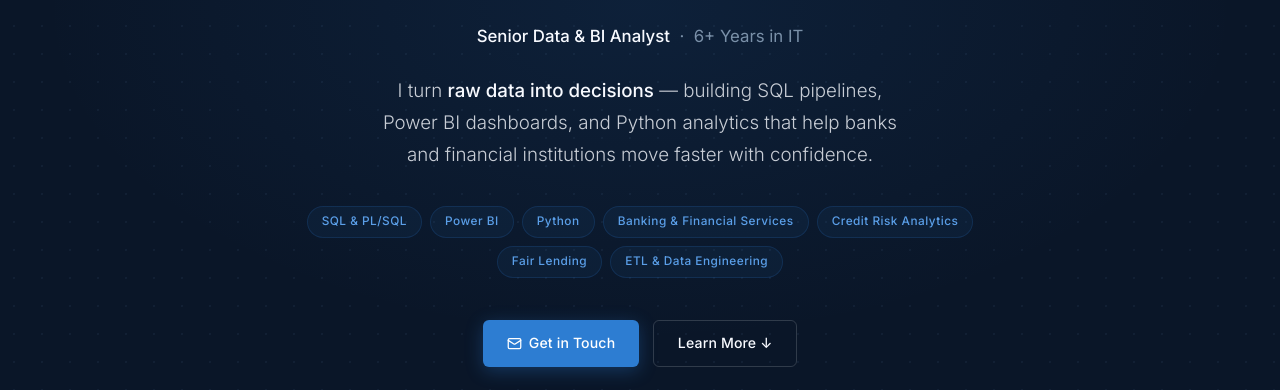
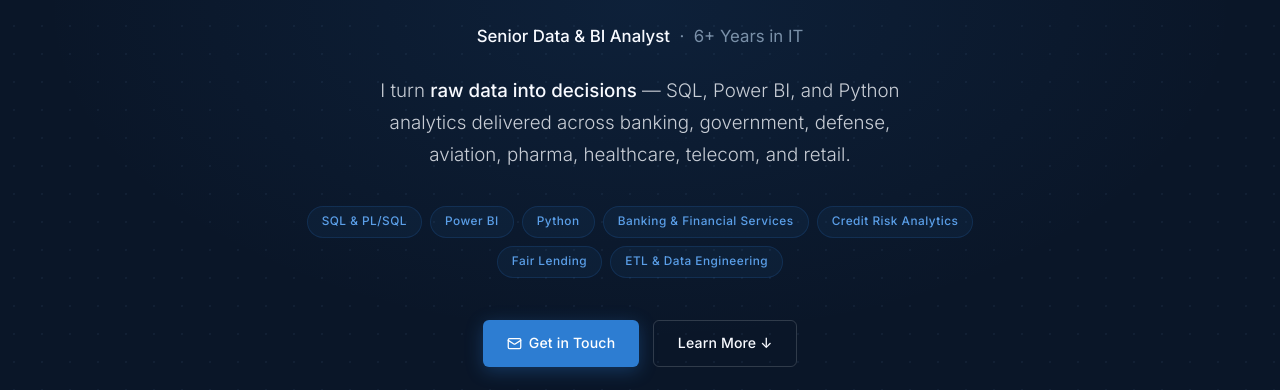
Before and after one commit to badhikary/biplabadhikary.github.io, a plain HTML site: page index.html in a window 1280 px wide. Shown: the part 352-742 px from the top of the page. Drawn offline with Linux system fonts and the light colour scheme.

Commit message:
Update index.html

```diff
--- a/index.html
+++ b/index.html
@@ -374,8 +374,9 @@
       </p>
 
       <p class="hero-value">
-        I turn <b>raw data into decisions</b> — building SQL pipelines, Power BI dashboards,
-        and Python analytics that help banks and financial institutions move faster with confidence.
+       I turn <b>raw data into decisions</b> — SQL, Power BI, and Python analytics
+        delivered across banking, government, defense, aviation, pharma,
+        healthcare, telecom, and retail.
       </p>
 
       <div class="chips">
```
